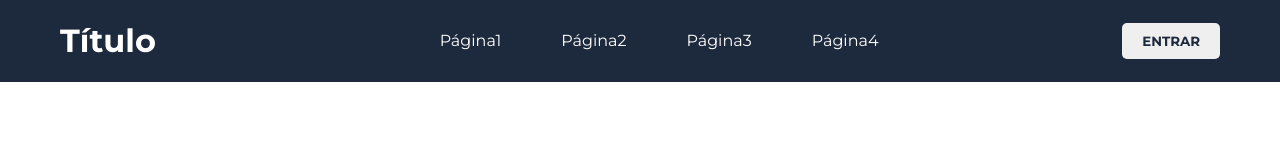
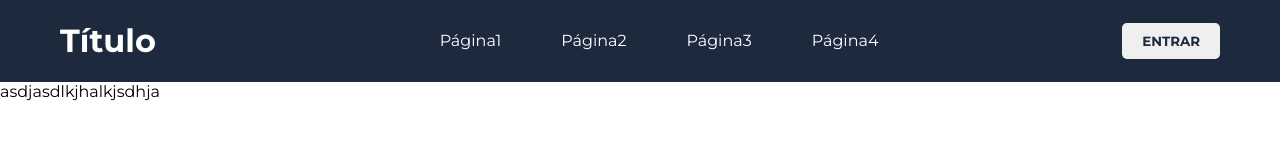
Before and after one commit to r4mongui/MotorizeAgora, a plain HTML site: page index.html in a window 1280 px wide. Drawn offline with Linux system fonts and the light colour scheme.

Commit message:
Atualização Teste

```diff
--- a/index.html
+++ b/index.html
@@ -21,5 +21,6 @@
             </button>
         </a>
     </header>
+    asdjasdlkjhalkjsdhja
 </body>
 </html>
```
